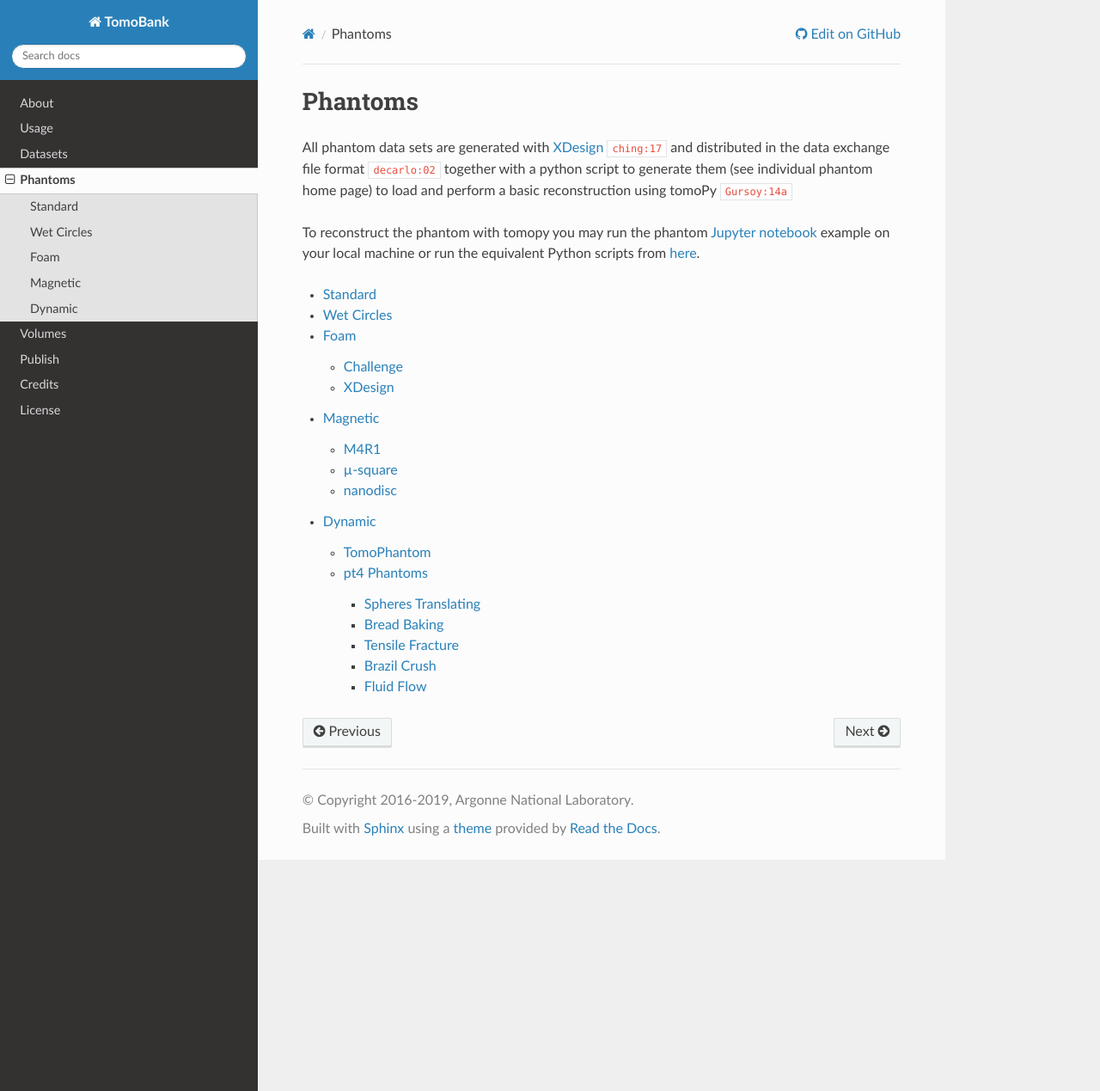
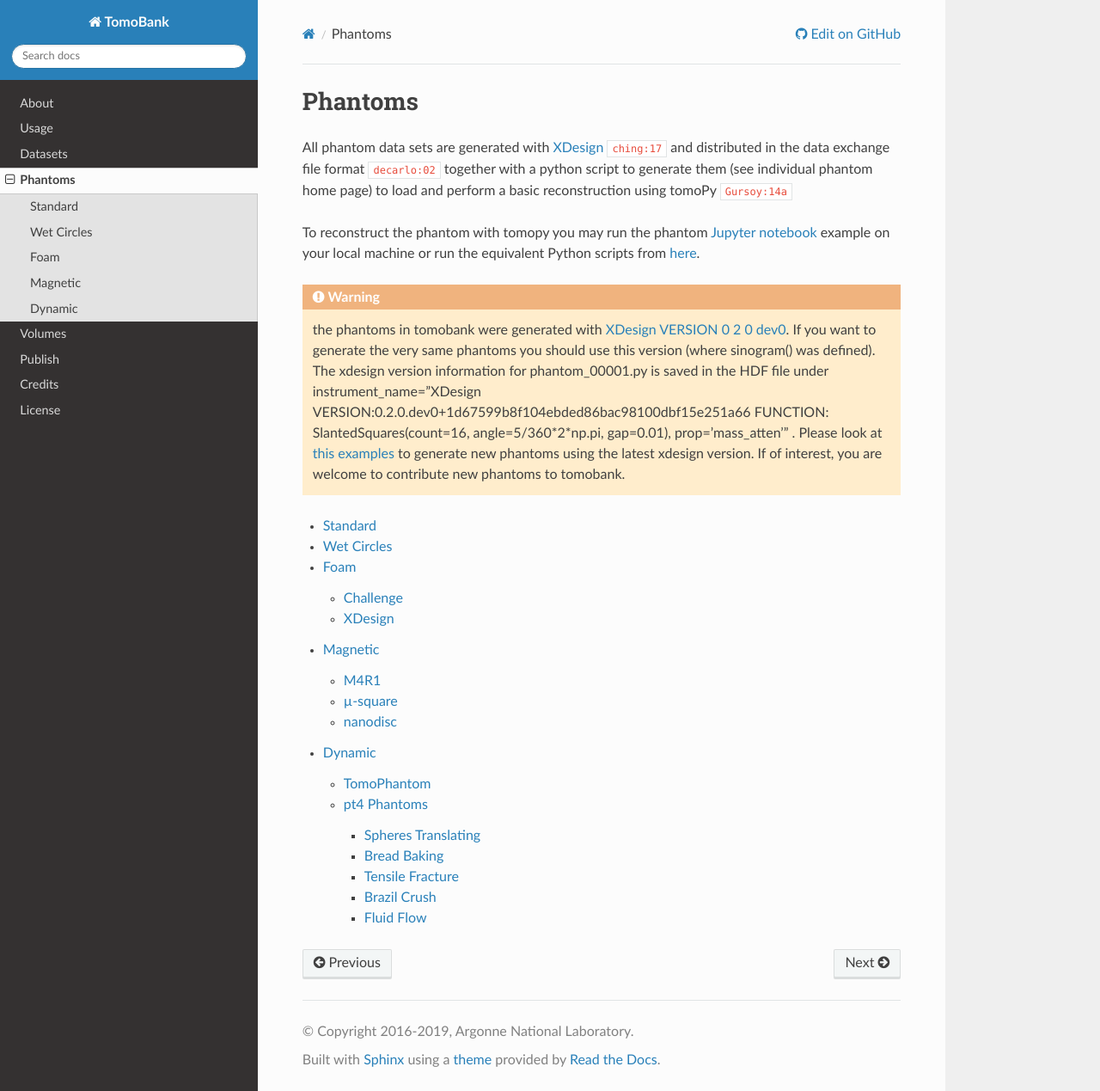
Before and after one commit to tomography/tomobank, a Sphinx documentation site: the page built from docs/source/phantom.rst, in a window 1280 px wide and 1269 px high. Shown: the whole window at 86% size. Built offline with Sphinx 7.4.7 and the Read the Docs theme 3.1.0, drawn with Linux system fonts in a browser that asks for light colours; cross-references to code outside the pages are shown as plain code.

Commit message:
added warning about phantom generation

```diff
--- a/docs/source/phantom.rst
+++ b/docs/source/phantom.rst
@@ -11,6 +11,8 @@ To reconstruct the phantom with tomopy  you may run the phantom
 example on your local machine or run the equivalent Python
 scripts from `here <https://github.com/tomography/tomobank/tree/master/docs/source/ipynb/>`_.
 
+.. warning:: the phantoms in tomobank were generated with `XDesign VERSION 0 2 0 dev0 <https://github.com/tomography/xdesign/tree/1d67599b8f104ebded86bac98100dbf15e251a66>`_. If you want to generate the very same phantoms you should use this version (where sinogram() was defined). The xdesign version information for phantom_00001.py is saved in the HDF file under instrument_name="XDesign VERSION:0.2.0.dev0+1d67599b8f104ebded86bac98100dbf15e251a66 FUNCTION: SlantedSquares(count=16, angle=5/360*2*np.pi, gap=0.01), prop='mass_atten'" .   Please look at  `this examples <https://xdesign.readthedocs.io/en/stable/demos/FullReferenceMetrics.html#Simulate-data-acquisition>`_ to generate new phantoms using the latest xdesign version. If of interest, you are welcome to contribute new phantoms to tomobank.
+
 
 .. toctree::
 
```
